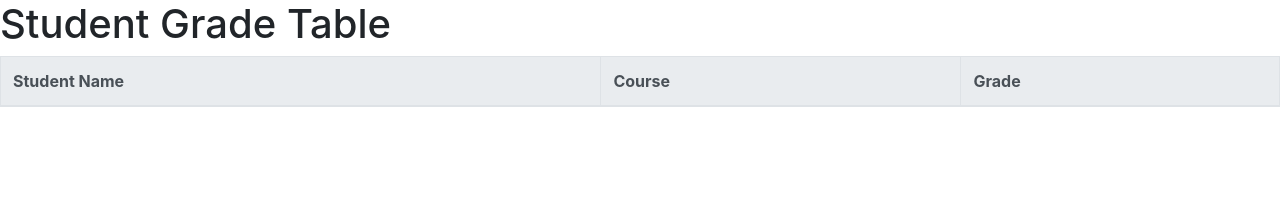
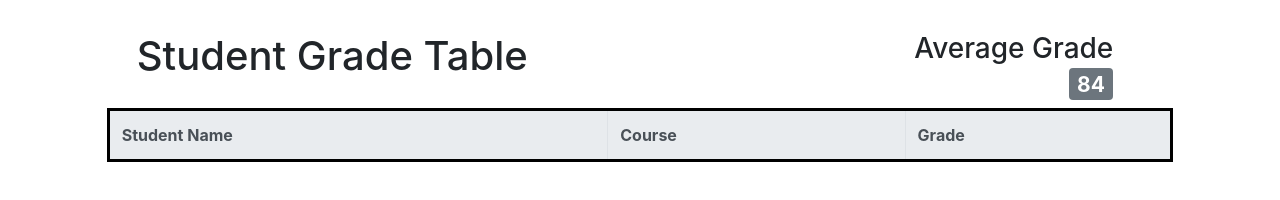
Before and after one commit to bimberman/employee-management, a plain HTML site: page index.html in a window 1280 px wide. Drawn offline with nearby package versions, Linux system fonts and the light colour scheme; no server answers.

Commit message:
Added the pageHeader class and some more CSS styling

```diff
--- a/components/app.js
+++ b/components/app.js
@@ -1,6 +1,7 @@
 class App {
-  constructor(gradeTable){
+  constructor(gradeTable, pageHeader){
     this.gradeTable = gradeTable;
+    this.pageHeader = pageHeader;
     this.handleGetGradesError = this.handleGetGradesError.bind(this);
     this.handleGetGradesSuccess = this.handleGetGradesSuccess.bind(this);
   }
--- /dev/null
+++ b/components/page-header.js
@@ -0,0 +1,8 @@
+class PageHeader{
+  constructor(headerElement){
+    this.headerElement = headerElement;
+  }
+  updateAverage(newAverage){
+    console.log(newAverage);
+  }
+}
--- a/index.html
+++ b/index.html
@@ -8,10 +8,13 @@
   <link rel="stylesheet" href="style.css">
 </head>
 <body>
-  <header>
-    <h1>Student Grade Table</h1>
+  <header class="container col-10" id="header">
+    <div class="row col-12">
+      <h1 class="col-9 text-left">Student Grade Table</h1>
+      <h3 class="col-3 text-right">Average Grade <span class="badge badge-secondary">84</span></h3>
+    </div>
   </header>
-  <table class="table table-bordered table-striped" id="grades-table">
+  <table class="table table-bordered table-striped col-10" id="grades-table">
     <thead class="thead-light">
         <th scope="col">Student Name</th>
         <th scope="col">Course</th>
@@ -23,6 +26,7 @@
   <script src="https://cdnjs.cloudflare.com/ajax/libs/jquery/3.5.1/jquery.js"></script>
   <script src="./components/app.js"></script>
   <script src="./components/grade-table.js"></script>
+  <script src="./components/page-header.js"></script>
   <script src="main.js"></script>
 </body>
 </html>
--- a/main.js
+++ b/main.js
@@ -1,6 +1,9 @@
 // Pushed and merged to master by mistake :(
 
 var gradeTableElement = document.getElementById("grades-table");
+var headerElement = document.getElementById("header");
+
 var gradeTable = new GradeTable(gradeTableElement);
-var app = new App(gradeTable);
+var pageHeader = new PageHeader(headerElement);
+var app = new App(gradeTable, pageHeader);
 app.start();
--- a/style.css
+++ b/style.css
@@ -0,0 +1,7 @@
+header.container{
+  margin-top: 2rem;
+}
+.table{
+  border: 3px solid black;
+  margin: auto;
+}
```
